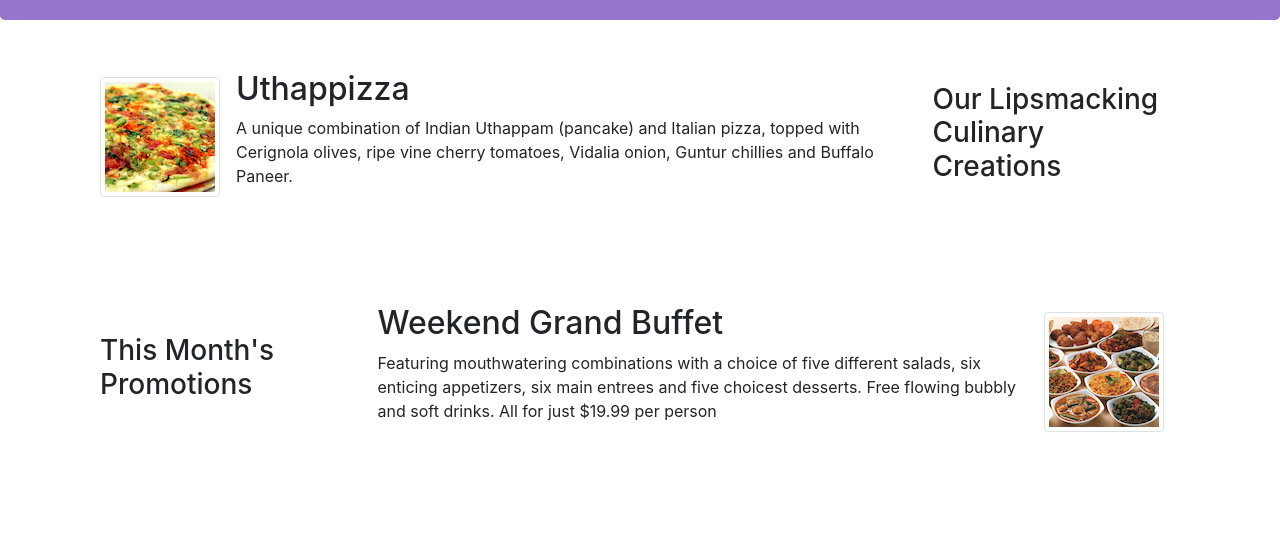
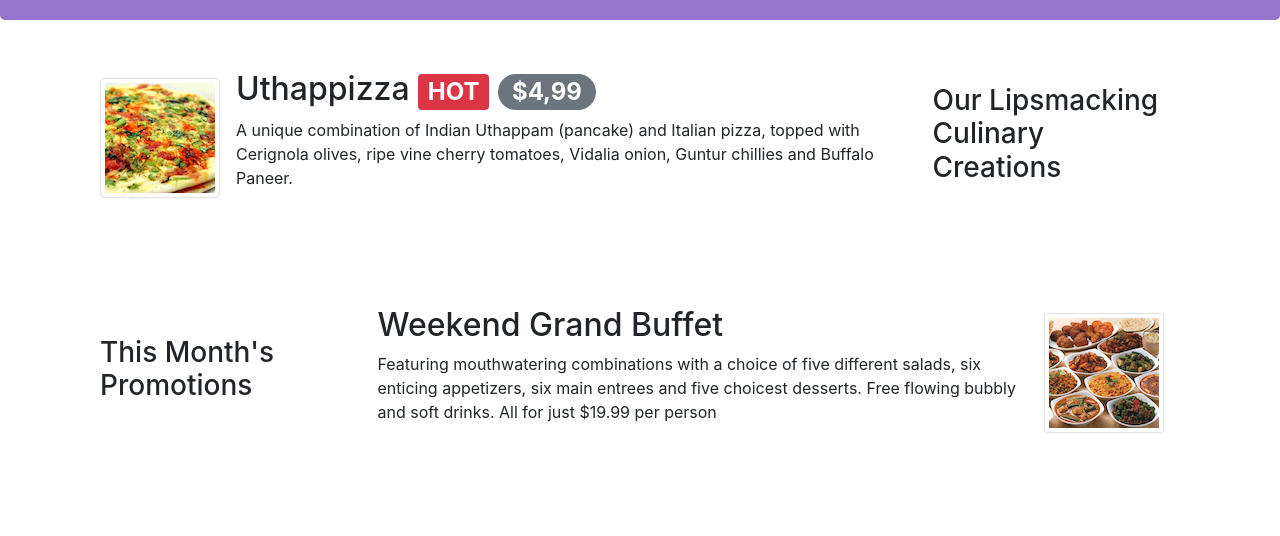
Before and after one commit to fragux/confusion, a website: page index.html in a window 1280 px wide. Shown: the part 234-770 px from the top of the page. Drawn offline with nearby package versions, Linux system fonts and the light colour scheme.

Commit message:
Bootstrap - Alerting Users

```diff
--- a/index.html
+++ b/index.html
@@ -56,7 +56,10 @@
                 <div class="media">
                     <img class="d-flex mr-3 img-thumbnail align-self-center" src="./img/uthappizza.png" alt="uthappizza">
                     <div class="media-body">
-                        <h2 class="mt-0">Uthappizza</h2>
+                        <h2 class="mt-0">Uthappizza
+                            <span class="badge badge-danger">HOT</span>
+                            <span class="badge badge-pill badge-secondary">$4,99</span>
+                        </h2>
                         <p>A unique combination of Indian Uthappam (pancake) and Italian pizza, topped with Cerignola olives, ripe vine cherry tomatoes, Vidalia onion, Guntur chillies and Buffalo Paneer.</p>
                     </div>
                 </div>
```
